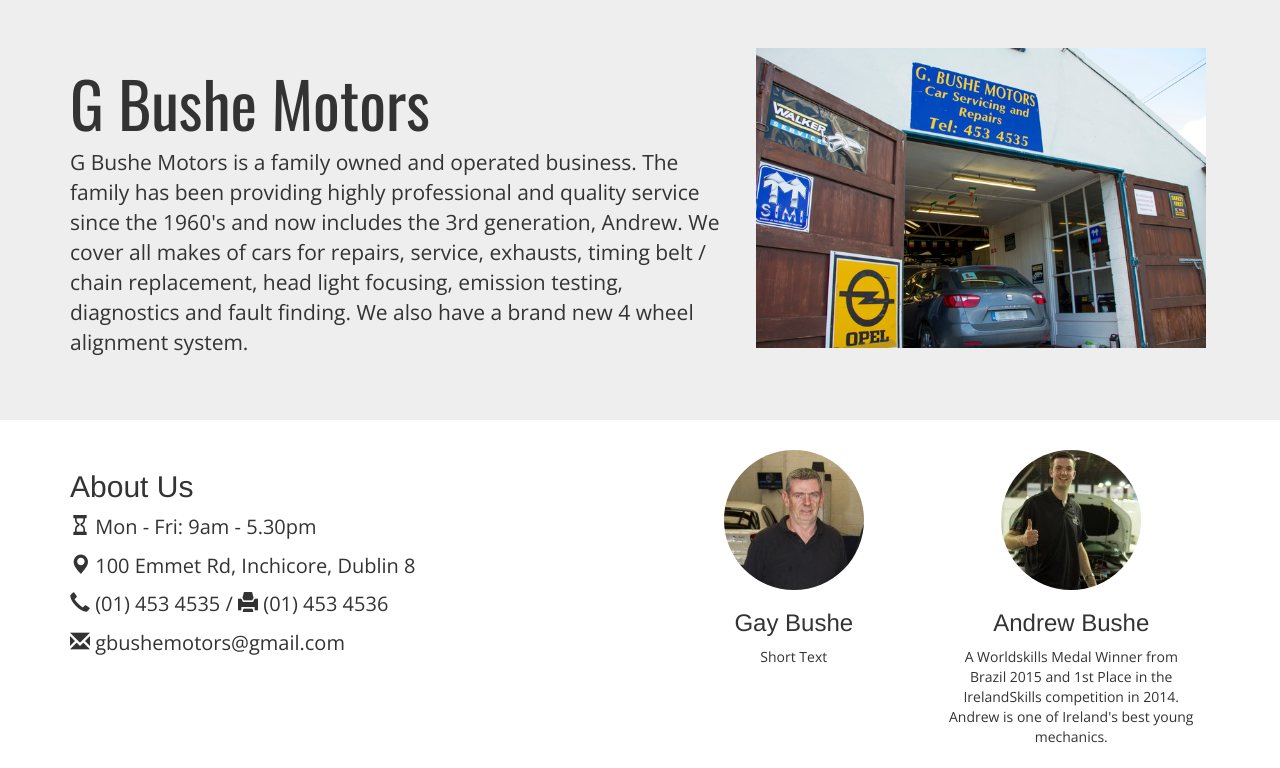
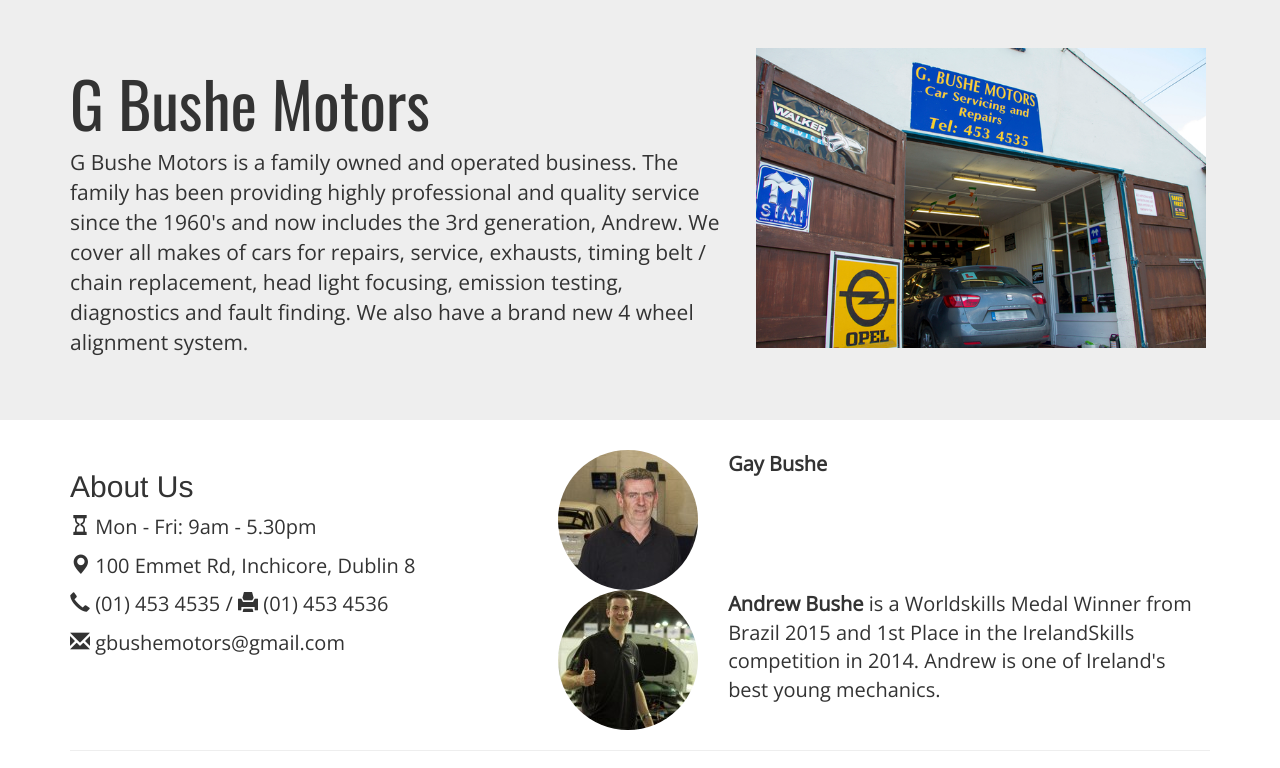
Before and after one commit to gbushemotors/gbushemotors.github.io, a plain HTML site: page index.html in a window 1280 px wide. Shown: the top 768 px of the page. Drawn offline with nearby package versions, Linux system fonts and the light colour scheme.

Commit message:
Nicer layout of profiles

```diff
--- a/index.html
+++ b/index.html
@@ -24,26 +24,43 @@
 </div>
 <div class="container">
     <div class="row">
-        <div class=" visible-xs-* visible-sm-* col-xs-2 hidden-md hidden-lg"></div>
-        <div class="col-md-6 col-sm-8">
+        <div class="visible-xs-* visible-sm-* col-xs-2 hidden-md hidden-lg"></div>
+        <div class="col-md-5 col-xs-8">
             <h2>About Us</h2>
             <p class="contact"><span class="glyphicon glyphicon-hourglass" aria-hidden="true"></span> Mon - Fri: 9am - 5.30pm</p>
             <p class="contact"><span class="glyphicon glyphicon-map-marker" aria-hidden="true"></span> 100 Emmet Rd, Inchicore, Dublin 8</p>
             <p class="contact"><span class="glyphicon glyphicon-earphone" aria-hidden="true"></span> (01) 453 4535 / <span class="glyphicon glyphicon-print" aria-hidden="true"></span> (01) 453 4536</p>
             <p class="contact"><span class="glyphicon glyphicon-envelope" aria-hidden="true"></span> gbushemotors@gmail.com</p>
         </div>
-        <div class="col-md-6 col-xs-12">
+        <div class="col-md-7 col-xs-12">
             <hr class="featurette-divider hidden-lg hidden-md">
-            <div class="col-sm-6" align="center">
-                <img class="img-circle" width="140" height="140" src="img/gay.jpg" alt="Gay Bushe at G Bushe Motors">
-                <h3>Gay Bushe</h3>
-                <p>Short Text</p>
+            <div class="row">
+                <div class="col-xs-3">
+                    <img class="img-circle" width="140" height="140" src="img/gay.jpg" alt="Gay Bushe at G Bushe Motors">
+                </div>
+                <div class="col-xs-9">
+                    <p class="contact"><span class="name">Gay Bushe</span> </p>
+                </div>
             </div>
-            <div class="col-sm-6" align="center">
-                <img class="img-circle" width="140" height="140" src="img/andrew.jpg" alt="Andrew Bushe at G Bushe Motors">
-                <h3>Andrew Bushe</h3>
-                <p>A Worldskills Medal Winner from Brazil 2015 and 1st Place in the IrelandSkills competition in 2014. Andrew is one of Ireland's best young mechanics.</p>
+            <div class="row">
+                <div class="col-xs-3">
+                    <img class="img-circle" width="140" height="140" src="img/andrew.jpg" alt="Andrew Bushe at G Bushe Motors">
+                </div>
+                <div class="col-xs-9">
+                    <p class="contact"><span class="name">Andrew Bushe</span> is a Worldskills Medal Winner from Brazil 2015 and 1st Place in the IrelandSkills competition in 2014. Andrew is one of Ireland's best young mechanics.</p>
+                </div>
             </div>
+            <!--<div class="col-sm-6" align="center">-->
+            <!--<img class="img-circle" width="140" height="140" src="img/gay.jpg" alt="Gay Bushe at G Bushe Motors">-->
+            <!--<h3>Gay Bushe</h3>-->
+            <!--<p>Short Text</p>-->
+            <!--</div>-->
+            <!--<div class="col-sm-6">-->
+            <!--<div  align="center" >-->
+            <!--<img class="img-circle" width="140" height="140" src="img/andrew.jpg" alt="Andrew Bushe at G Bushe Motors">-->
+            <!--</div>-->
+            <!--<p class="contact"><span class="name">Andrew Bushe</span> is a Worldskills Medal Winner from Brazil 2015 and 1st Place in the IrelandSkills competition in 2014. Andrew is one of Ireland's best young mechanics.</p>-->
+            <!--</div>-->
         </div>
     </div>
 
--- a/style.css
+++ b/style.css
@@ -16,6 +16,10 @@ p {
     font-size: 20px;
 }
 
+.name {
+    font-weight: bold;
+}
+
 .featurette-heading {
     font-weight: 300;
     line-height: 1;
```
